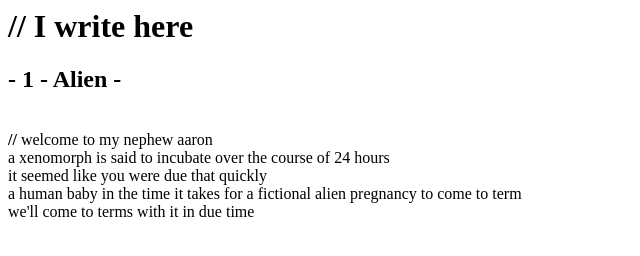
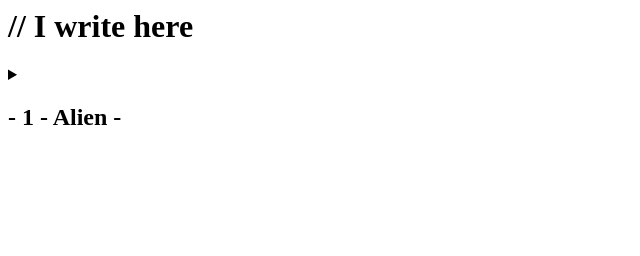
Before and after one commit to jamesylgan/mountainview-nocss, a plain HTML site: page index.html in a window 1280 px wide. Shown: the whole page, without its empty margins (0-640 px from the left). Drawn offline with Linux system fonts and the light colour scheme.

Commit message:
Update index.html

```diff
--- a/index.html
+++ b/index.html
@@ -1,9 +1,11 @@
 <h1>// I write here</h1>
 <p>
-  <h2>- 1 - Alien - </h2></br>
+  <details>
+  <summary><h2>- 1 - Alien - </h2></summary></br>
   <b>//</b> welcome to my nephew aaron </br>
   a xenomorph is said to incubate over the course of 24 hours </br>
   it seemed like you were due that quickly </br>
   a human baby in the time it takes for a fictional alien pregnancy to come to term </br>
   we'll come to terms with it in due time
+  </details>
 </p>
```
